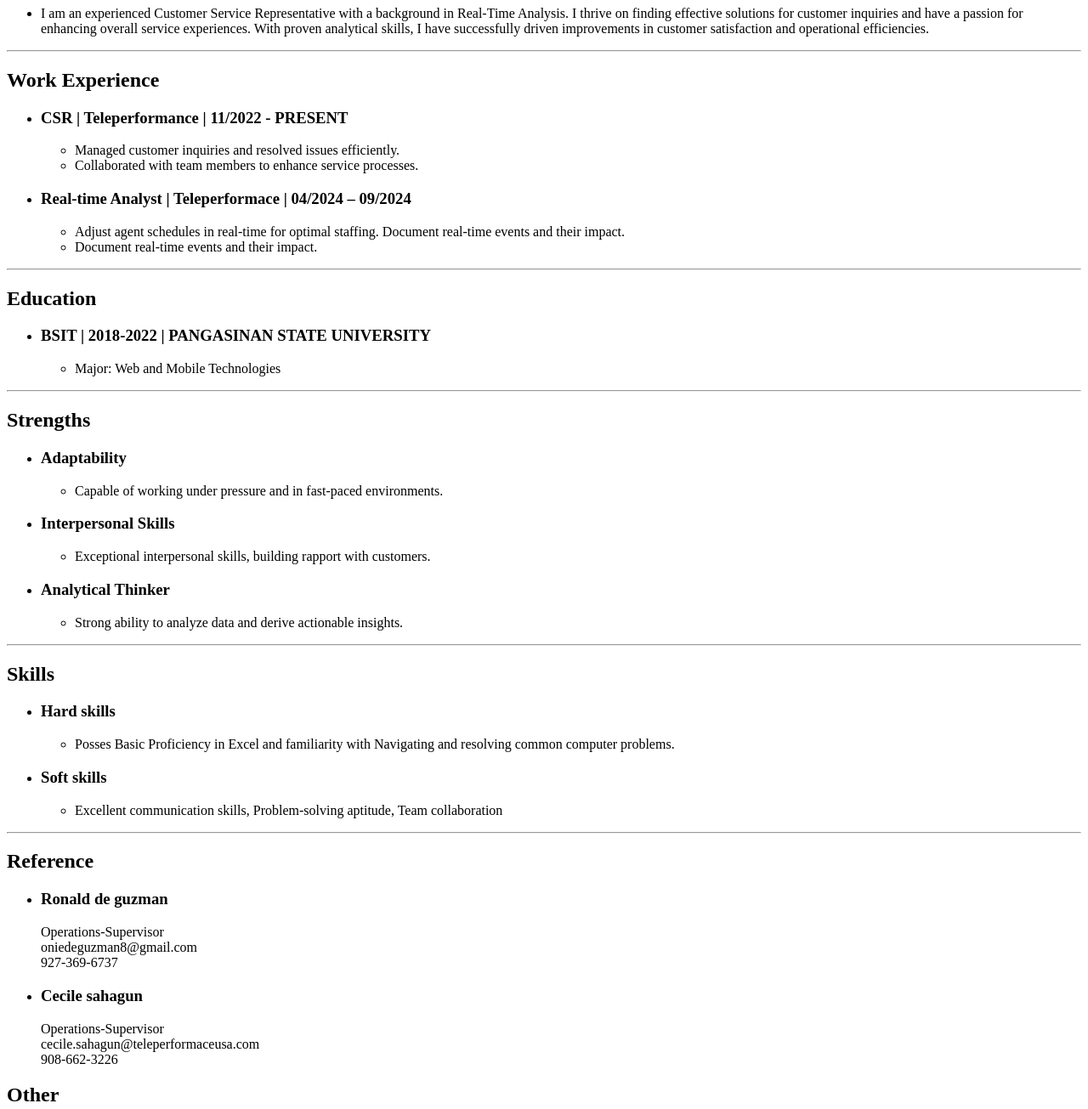
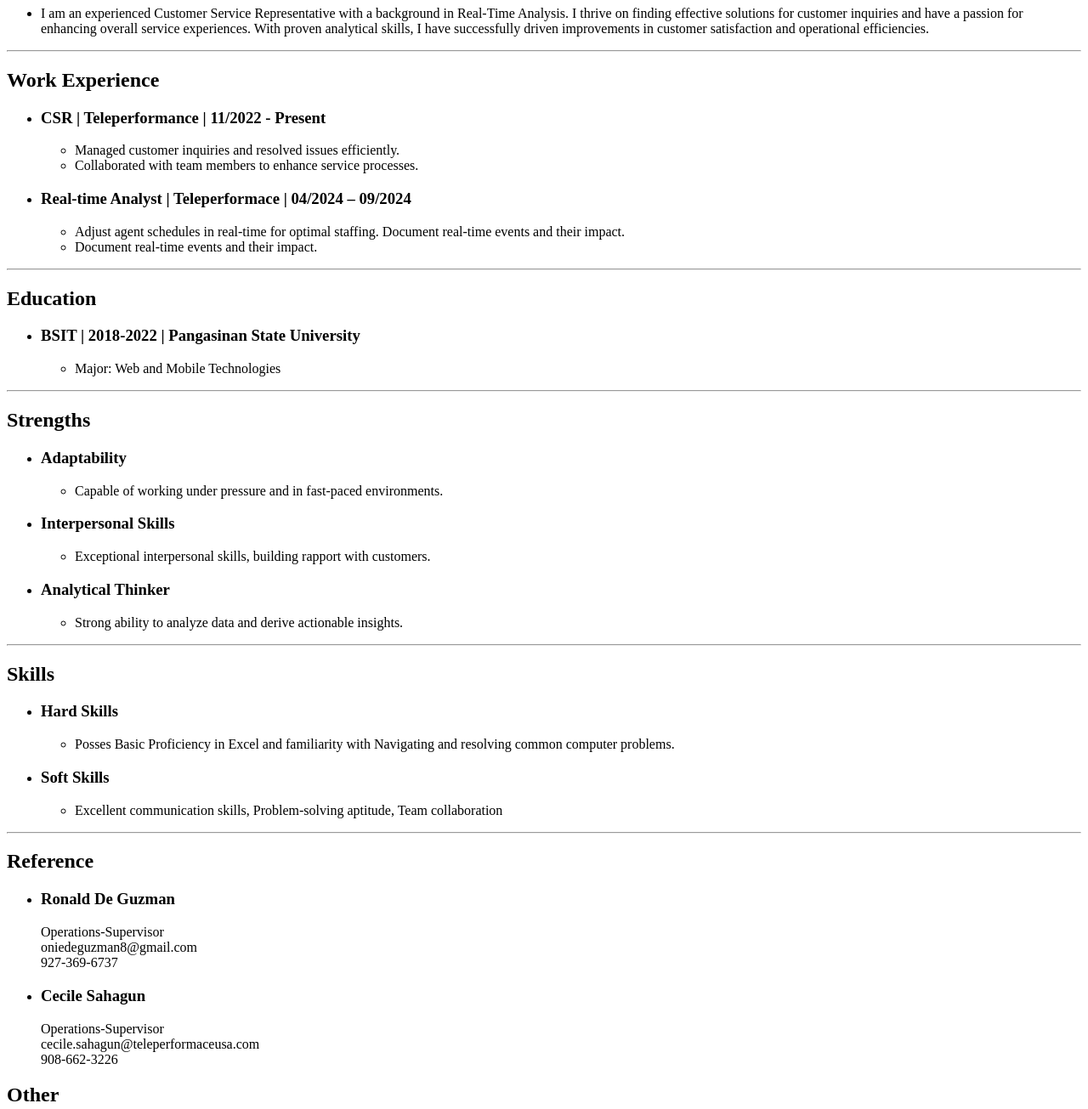
Before and after one commit to Ricsiel9510/HTML-Resume_v.0.2, a plain HTML site: page index.html in a window 1280 px wide. Shown: the part 380-1685 px from the top of the page at 85% size. Drawn offline with Linux system fonts and the light colour scheme.

Commit message:
Update index.html

```diff
--- a/index.html
+++ b/index.html
@@ -24,7 +24,7 @@ Cabinet Hill-Teachers Camp, Baguio City, 2600 | 930-422-0014 | dienasormosquito@
 <hr />
     <h2>Work Experience</h2>
     <ul>
-        <li><h3>CSR | Teleperformance | 11/2022 - PRESENT</h3>
+        <li><h3>CSR | Teleperformance | 11/2022 - Present</h3>
             <ul>
                 <li>Managed customer inquiries and resolved issues
                     efficiently.
@@ -57,7 +57,7 @@ Cabinet Hill-Teachers Camp, Baguio City, 2600 | 930-422-0014 | dienasormosquito@
 <hr />
     <h2>Education</h2>
     <ul>
-        <li><h3>BSIT | 2018-2022 | PANGASINAN STATE UNIVERSITY</h3>
+        <li><h3>BSIT | 2018-2022 | Pangasinan State University</h3>
             <ul>
                 <li>
                     Major: Web and Mobile Technologies
@@ -96,7 +96,7 @@ Cabinet Hill-Teachers Camp, Baguio City, 2600 | 930-422-0014 | dienasormosquito@
 <hr />
     <h2>Skills</h2>
     <ul>
-        <li><h3>Hard skills</h3>
+        <li><h3>Hard Skills</h3>
             <ul>
                 <li>
                     Posses Basic Proficiency in Excel and
@@ -105,7 +105,7 @@ Cabinet Hill-Teachers Camp, Baguio City, 2600 | 930-422-0014 | dienasormosquito@
                 </li>
             </ul>
         </li>
-        <li><h3>Soft skills</h3>
+        <li><h3>Soft Skills</h3>
             <ul>
                 <li>
                     Excellent communication skills, Problem-solving
@@ -117,12 +117,12 @@ Cabinet Hill-Teachers Camp, Baguio City, 2600 | 930-422-0014 | dienasormosquito@
 <hr />
     <h2>Reference</h2>
         <ul>
-            <li><h3>Ronald de guzman</h3>
+            <li><h3>Ronald De Guzman</h3>
                     Operations-Supervisor<br>
                     oniedeguzman8@gmail.com<br>
                     927-369-6737
             </li>
-            <li><h3>Cecile sahagun</h3>
+            <li><h3>Cecile Sahagun</h3>
                     Operations-Supervisor<br>
                     cecile.sahagun@teleperformaceusa.com<br>
                     908-662-3226
```
